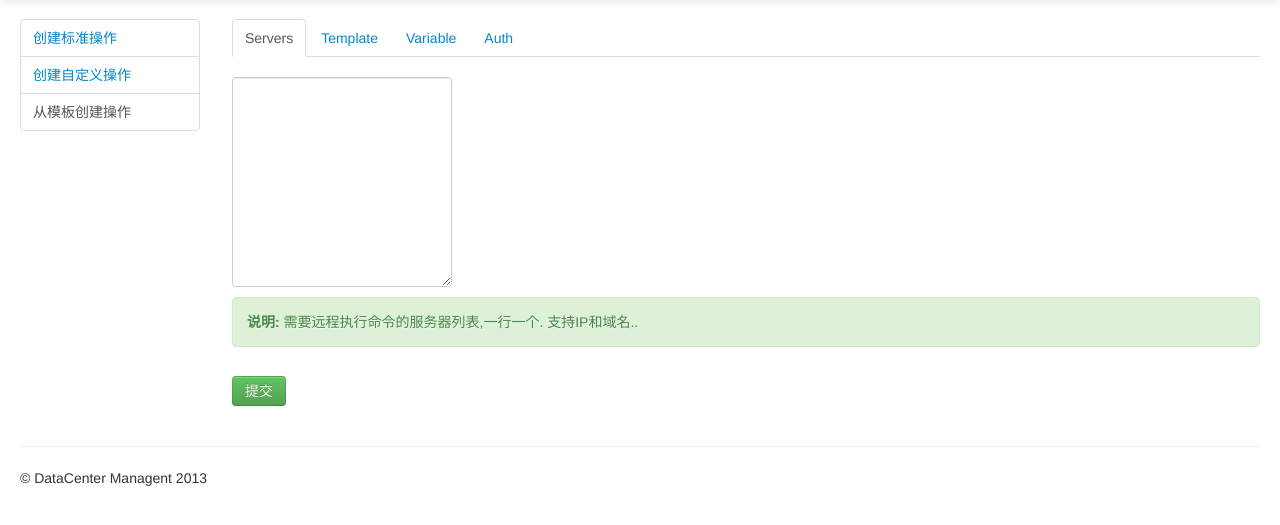
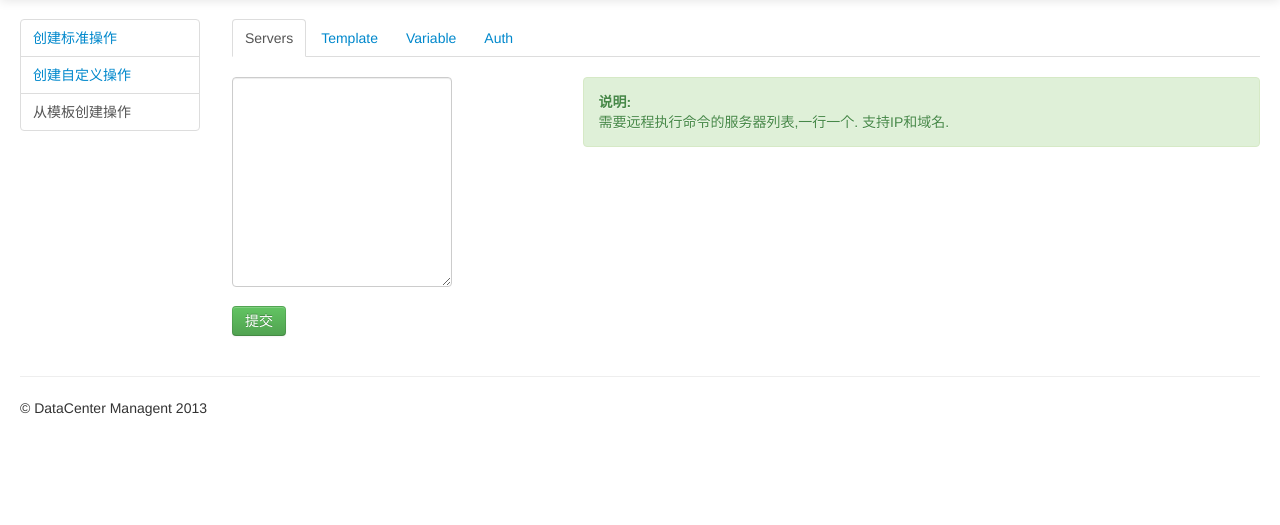
Before and after one commit to saipanno/Bongos, a Flask app: page /operate/create/template in a window 1280 px wide. Shown: the part 41-566 px from the top of the page. Run offline with Flask 2, Linux system fonts and the light colour scheme; some libraries are stand-ins or nearby versions.

Commit message:
细化 form 变量提交的说明文档.

```diff
--- a/web/templates/operate/operate_create_template.html
+++ b/web/templates/operate/operate_create_template.html
@@ -17,30 +17,42 @@
                 </ul>
 
                 <div class="tab-content" style="padding-bottom: 9px;">
-                    <div class="tab-pane active" id="server">
-                        {{ form.server_list(rows=10) }}
+                    <div class="tab-pane active row-fluid" id="server">
+                        <div class="span4">{{ form.server_list(rows=10) }}</div>
+                        <div class="span8">
                             <div class="alert alert-block alert-success fade in">
-                            <strong>说明:</strong> {{ form.server_list.description|safe }}.
+                                <strong>说明:</strong>
+                                <p>{{ form.server_list.description|safe }}</p>
                             </div>
                         </div>
-                    <div class="tab-pane" id="template">
-                        {{ form.command_list(rows=10) }}
+                    </div>
+                    <div class="tab-pane row-fluid" id="template">
+                        <div class="span4">{{ form.command_list(rows=10) }}</div>
+                        <div class="span8">
                             <div class="alert alert-block alert-success fade in">
-                            <strong>说明:</strong> {{ form.command_list.description|safe }}.
+                                <strong>说明:</strong>
+                                <p>{{ form.command_list.description|safe }}</p>
                             </div>
                         </div>
-                    <div class="tab-pane" id="variable">
-                        {{ form.variable_list(rows=10) }}
+                    </div>
+                    <div class="tab-pane row-fluid" id="variable">
+                        <div class="span4">{{ form.variable_list(rows=10) }}</div>
+                        <div class="span8">
                             <div class="alert alert-block alert-success fade in">
                                 <strong>说明:</strong> {{ form.variable_list.description|safe }}.
                                 <p>用|作为key和value的分隔符,用,作为多个变量赋值的分隔符,用=作为变量赋值的分隔符</p>
                                 <p>60.175.193.194|address=61.132.226.195,gateway=61.132.226.254,netmask=255.255.255.192</p>
                             </div>
                         </div>
-                    <div class="tab-pane" id="auth">
+                    </div>
+                    <div class="tab-pane row-fluid" id="auth">
+                        <div class="span4"></div>
+                        <div class="span8">
                             <div class="alert alert-block alert-error fade in">
                                 <!-- TODO:增加用户认证配置.  -->
-                            <strong>注意:</strong> 当前只支持完成KU6认证配置的服务器.
+                                <strong>注意:</strong>
+                                <p>当前只支持完成KU6认证配置的服务器</p>
+                            </div>
                         </div>
                     </div>
                 </div>
```
Also changed, not shown: web/templates/operate/operate_create_custom.html (+23 -11 lines), web/templates/operate/operate_create_default.html (+21 -6 lines), sqlite.db. Lines whose indentation alone changed are shown as unchanged.
